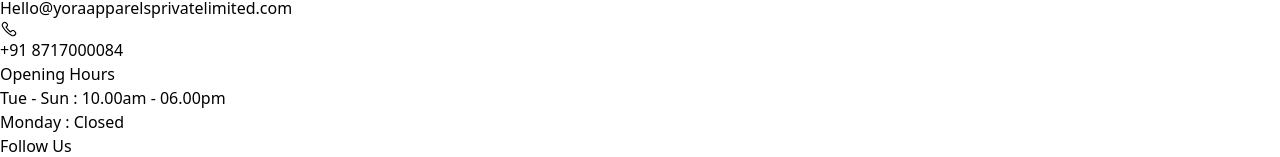
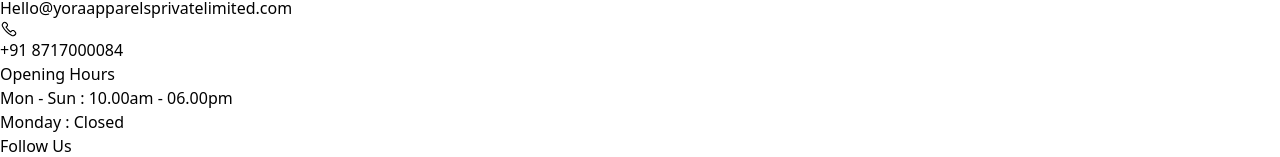
Before and after one commit to insomniac27/yoraa-landing, a React (Vite) app: page / in a window 1280 px wide. Shown: the part 2151-2308 px from the top of the page. Built offline with nearby package versions, Linux system fonts and the light colour scheme.

Commit message:
small fix

```diff
--- a/src/App.jsx
+++ b/src/App.jsx
@@ -400,7 +400,7 @@
           <div className=" flex flex-col">
             <h1 className=" font-medium text-xl  pt-5">Opening Hours</h1>
             <div className=" font-light mt-3">
-              <p>Tue - Sun : 10.00am - 06.00pm</p>
+              <p>Mon - Sun : 10.00am - 06.00pm</p>
               <p>Monday : Closed </p>
             </div>
 
```
